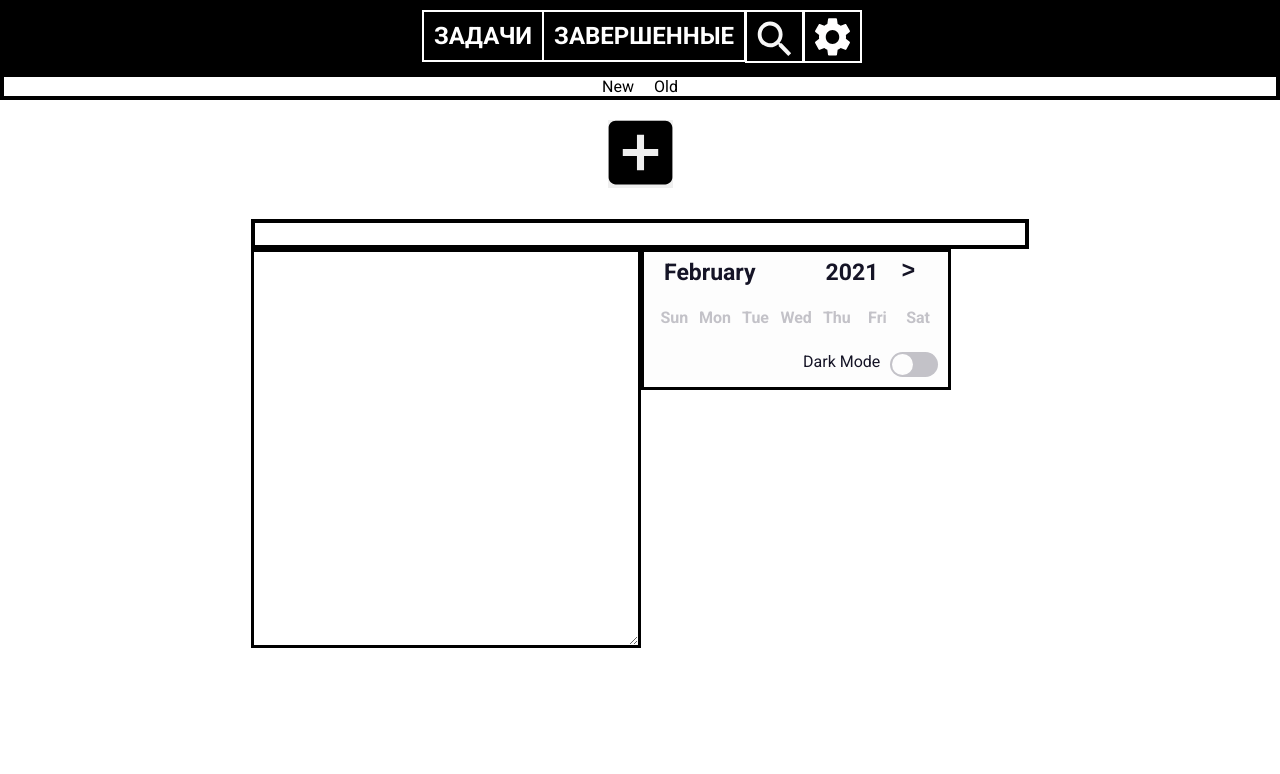
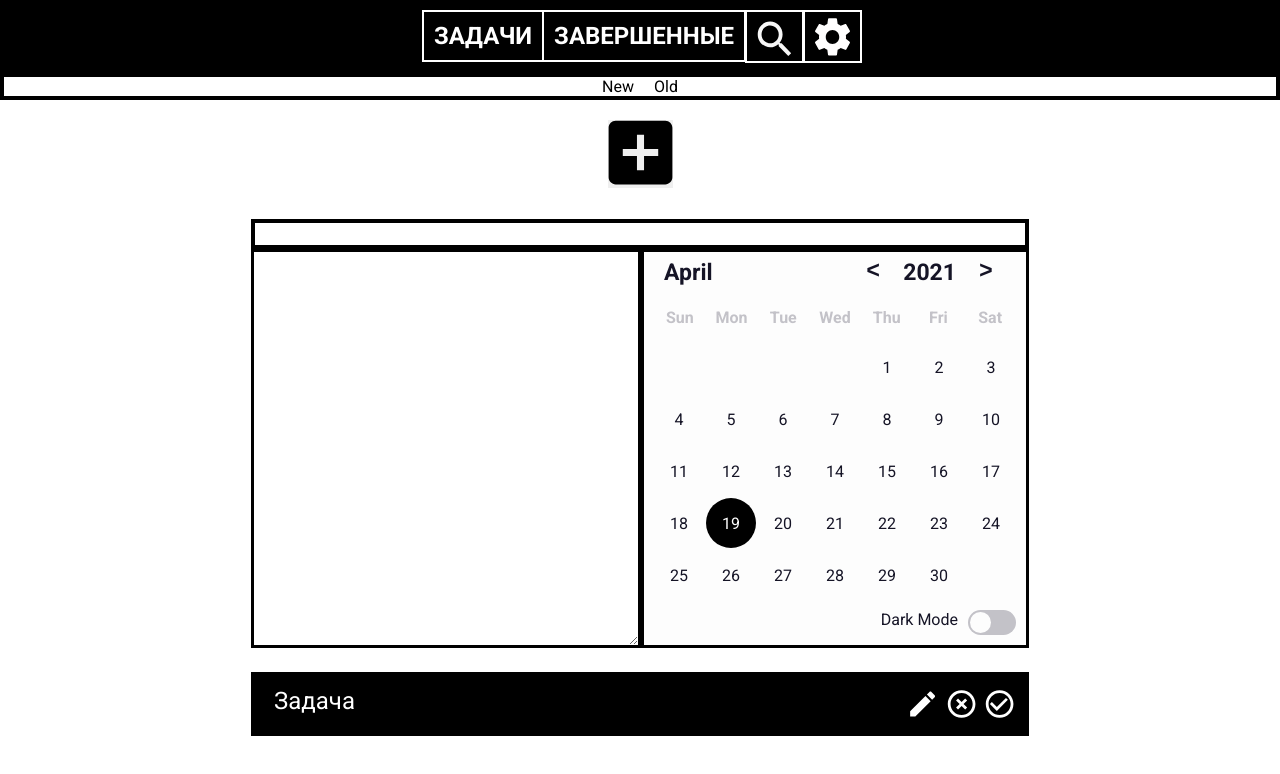
Before and after one commit to abczxd01/open-free-todolist-no-sms-no-rigestred, a website built with webpack: page src/pages/planned/planned.html in a window 1280 px wide. Shown: the top 774 px of the page. Built offline with nearby package versions, Linux system fonts and the light colour scheme; no server answers.

Commit message:
added style of finished task

```diff
--- a/package.json
+++ b/package.json
@@ -12,8 +12,8 @@
     "build": "cross-env NODE_ENV=production webpack --mode production",
     "watch": "cross-env NODE_ENV=development webpack --mode development --watch",
     "start": "cross-env NODE_ENV=development webpack serve",
-    "lint":"eslint ./src",
-    "lint:fix":"eslint ./src --fix"
+    "lint": "eslint ./src",
+    "lint:fix": "eslint ./src --fix"
   },
   "repository": {
     "type": "git",
--- a/src/index.js
+++ b/src/index.js
@@ -1,4 +1,4 @@
 import './sass/style.scss';
 import './EventListenersTasks';
-import './ui'
-import './calender'
+import './ui';
+import './calender';
--- a/src/pages/planned/planned.html
+++ b/src/pages/planned/planned.html
@@ -6,6 +6,7 @@
 	<meta http-equiv="X-UA-Compatible" content="IE=edge">
 	<meta name="viewport" content="width=device-width, initial-scale=1.0">
 	<title>Open free todolist no sms-no rigestred</title>
+
 </head>
 
 <body class="light">
@@ -42,14 +43,16 @@
 	</div>
 	<div class="createTaskBtn">
 		<button><svg width="65" height="65" viewBox="0 0 65 65" fill="none" xmlns="http://www.w3.org/2000/svg">
-			<path d="M57.2917 0.625H7.70833C3.77708 0.625 0.625 3.8125 0.625 7.70833V57.2917C0.625 61.1875 3.77708 64.375 7.70833 64.375H57.2917C61.1875 64.375 64.375 61.1875 64.375 57.2917V7.70833C64.375 3.8125 61.1875 0.625 57.2917 0.625ZM50.2083 36.0417H36.0417V50.2083H28.9583V36.0417H14.7917V28.9583H28.9583V14.7917H36.0417V28.9583H50.2083V36.0417Z" fill="black"/>
+				<path
+					d="M57.2917 0.625H7.70833C3.77708 0.625 0.625 3.8125 0.625 7.70833V57.2917C0.625 61.1875 3.77708 64.375 7.70833 64.375H57.2917C61.1875 64.375 64.375 61.1875 64.375 57.2917V7.70833C64.375 3.8125 61.1875 0.625 57.2917 0.625ZM50.2083 36.0417H36.0417V50.2083H28.9583V36.0417H14.7917V28.9583H28.9583V14.7917H36.0417V28.9583H50.2083V36.0417Z"
+					fill="black" />
 			</svg>
-			</button>
+		</button>
 	</div>
 
 	<div class="task">
 		<div class="task__title">
-			<input type="text"  >
+			<input type="text">
 		</div>
 		<div class="task__timeData">
 			<div class="task__text">
@@ -60,7 +63,7 @@
 					<span class="month-picker" id="month-picker">February</span>
 					<div class="year-picker">
 						<span class="year-change" id="prev-year">
-							<pre></pre>
+							<pre><</pre>
 						</span>
 						<span id="year">2021</span>
 						<span class="year-change" id="next-year">
@@ -91,13 +94,28 @@
 				<div class="month-list"></div>
 			</div>
 		</div>
+		<div class="ViewfinishedTask">
+			<input type="button" class="ViewfinishedTask__btn">
+			<p>Задача</p>
+			<svg width="34" height="34" viewBox="0 0 34 34" fill="none" xmlns="http://www.w3.org/2000/svg">
+				<path
+					d="M4.25 24.4375V29.75H9.5625L25.2308 14.0817L19.9183 8.76916L4.25 24.4375ZM29.3392 9.97333C29.8917 9.42083 29.8917 8.52833 29.3392 7.97583L26.0242 4.66083C25.4717 4.10833 24.5792 4.10833 24.0267 4.66083L21.4342 7.25333L26.7467 12.5658L29.3392 9.97333Z"
+					fill="white" />
+			</svg>
+			<svg width="34" height="34" viewBox="0 0 34 34" fill="none" xmlns="http://www.w3.org/2000/svg">
+				<path
+					d="M20.6692 11.3333L17 15.0025L13.3309 11.3333L11.3334 13.3308L15.0025 17L11.3334 20.6692L13.3309 22.6667L17 18.9975L20.6692 22.6667L22.6667 20.6692L18.9975 17L22.6667 13.3308L20.6692 11.3333ZM17 2.83333C9.16587 2.83333 2.83337 9.16583 2.83337 17C2.83337 24.8342 9.16587 31.1667 17 31.1667C24.8342 31.1667 31.1667 24.8342 31.1667 17C31.1667 9.16583 24.8342 2.83333 17 2.83333ZM17 28.3333C10.7525 28.3333 5.66671 23.2475 5.66671 17C5.66671 10.7525 10.7525 5.66667 17 5.66667C23.2475 5.66667 28.3334 10.7525 28.3334 17C28.3334 23.2475 23.2475 28.3333 17 28.3333Z"
+					fill="white" />
+			</svg>
+			<svg width="34" height="34" viewBox="0 0 34 34" fill="none" xmlns="http://www.w3.org/2000/svg">
+				<path d="M23.5025 10.7383L14.1667 20.0742L9.08087 15.0025L7.08337 17L14.1667 24.0833L25.5 12.75L23.5025 10.7383ZM17 2.83333C9.18004 2.83333 2.83337 9.18 2.83337 17C2.83337 24.82 9.18004 31.1667 17 31.1667C24.82 31.1667 31.1667 24.82 31.1667 17C31.1667 9.18 24.82 2.83333 17 2.83333ZM17 28.3333C10.7384 28.3333 5.66671 23.2617 5.66671 17C5.66671 10.7383 10.7384 5.66667 17 5.66667C23.2617 5.66667 28.3334 10.7383 28.3334 17C28.3334 23.2617 23.2617 28.3333 17 28.3333Z" fill="white"/>
+				</svg>
 
+		</div>
 	</div>
+	<script src="/src/calender.js"></script>
 
 
-	<div class="finishedTask">
-
-	</div>
 
 
 </body>
--- a/src/sass/style.scss
+++ b/src/sass/style.scss
@@ -1,13 +1,17 @@
 @import "_nullStyle";
 @import url("https://fonts.googleapis.com/css2?family=Roboto:wght@400;500;700&display=swap");
 
-html{
-	overflow: hidden;
+html {
+
 }
 
 body {
 	font-family: "Roboto", sans-serif;
 }
+
+
+
+
 
 .inputSearch {
 	display: block;
@@ -40,7 +44,7 @@ body {
 		color: white;
 		font-weight: bold;
 		font-family: "Roboto", sans-serif;
-		&:hover{
+		&:hover {
 			background: rgb(58, 55, 55);
 		}
 	}
@@ -50,8 +54,9 @@ body {
 		border: 2px solid white;
 		margin: 10px -7px 10px;
 		padding: 0 5px;
-		&:hover{
-			background: rgb(58, 55, 55);}
+		&:hover {
+			background: rgb(58, 55, 55);
+		}
 	}
 
 	&__search {
@@ -59,8 +64,9 @@ body {
 		background-color: black;
 		padding: 0 5px;
 		margin: 10px 2px 10px;
-		&:hover{
-			background: rgb(58, 55, 55);}
+		&:hover {
+			background: rgb(58, 55, 55);
+		}
 	}
 }
 
@@ -75,7 +81,7 @@ body {
 		margin: 0 10px;
 		color: #000;
 		cursor: pointer;
-		&:hover{
+		&:hover {
 			font-weight: bold;
 		}
 	}
@@ -84,7 +90,6 @@ body {
 .createTaskBtn {
 	text-align: center;
 	margin-top: 20px;
-
 }
 
 .task {
@@ -129,7 +134,6 @@ body {
 	}
 }
 
-
 :root {
 	--dark-body: #000000;
 	--dark-main: #000000;
@@ -158,12 +162,11 @@ body {
 	--color-hover: var(--dark-hover);
 	--color-txt: var(--dark-text);
 	.calendar-days div.curr-date,
-.calendar-days div.curr-date:hover {
-	background-color: var(--dark-second);
-	color: var(--dark-body);
-	border-radius: 50%;
-}
-
+	.calendar-days div.curr-date:hover {
+		background-color: var(--dark-second);
+		color: var(--dark-body);
+		border-radius: 50%;
+	}
 }
 
 .light {
@@ -186,7 +189,6 @@ body {
 	width: max-content;
 	background-color: var(--bg-main);
 	overflow: hidden;
-
 }
 
 .calendar-header {
@@ -233,7 +235,6 @@ body {
 	position: relative;
 	cursor: pointer;
 	animation: to-top 1s forwards;
-
 }
 
 .calendar-days div span {
@@ -432,3 +433,31 @@ body {
 		opacity: 1;
 	}
 }
+
+.ViewfinishedTask {
+	width: 100%;
+	max-width: 782px;
+	height: 100%;
+	max-height: 65px;
+	background-color: black;
+	color: white;
+	margin-top: 20px;
+	padding: 15px 8px;
+	cursor: pointer;
+	font-size: 24px;
+	display: flex;
+	p{
+		margin-left: 15px;
+		flex-basis: 85%;
+	}
+	svg{
+
+		&:hover{
+			border: 2px solid white;
+		}
+		margin-right: 5px;
+	}
+	&__btn {
+
+	}
+}
```
